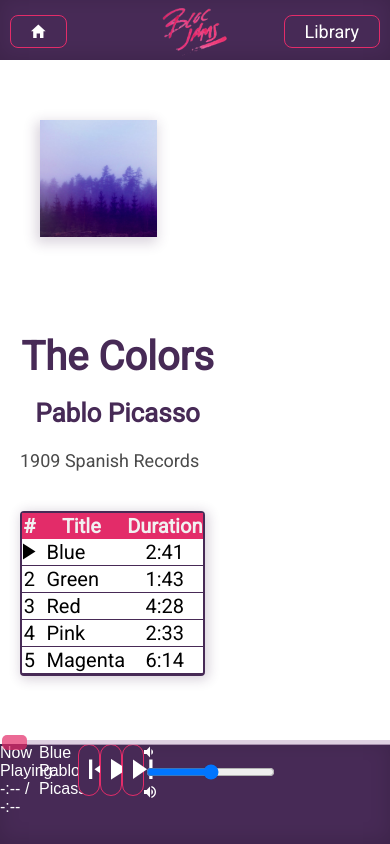
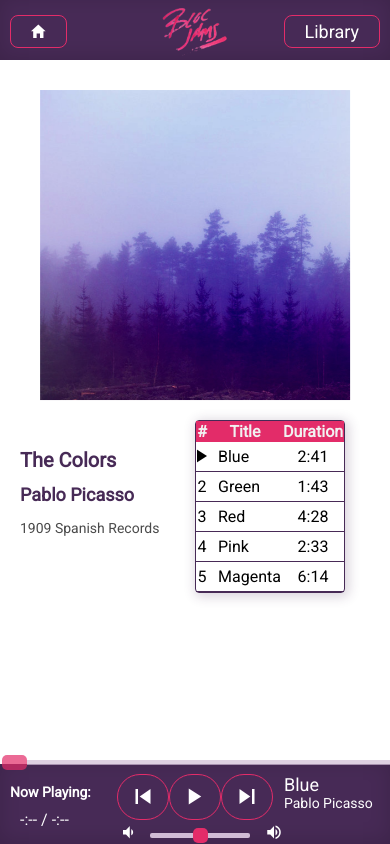
Before and after one commit to mattk-mke/bloc-jams-react, a React (Create React App) app: page /album/the-colors in a window 390 px wide. Built offline with nearby package versions, Linux system fonts and the light colour scheme.

Commit message:
Assignment 10: Styling -- Complete

```diff
--- a/public/index.html
+++ b/public/index.html
@@ -20,6 +20,8 @@
       Learn how to configure a non-root public URL by running `npm run build`.
     -->
     <link href="https://unpkg.com/ionicons@4.4.4/dist/css/ionicons.min.css" rel="stylesheet">
+    <link rel="stylesheet"
+    href="https://cdn.jsdelivr.net/npm/animate.css@3.5.2/animate.min.css">
     <title>Bloc Jams</title>
   </head>
   <body>
--- a/src/App.css
+++ b/src/App.css
@@ -1,9 +1,6 @@
 @import url('https://fonts.googleapis.com/css?family=Roboto');
 @import url('https://fonts.googleapis.com/css?family=Righteous');
 
-/* .App {
-  text-align: center;
-} */
 * {
   box-sizing: border-box;
 }
@@ -35,6 +32,7 @@ nav {
   background: #472A56;
   box-shadow: inset 0 -3px 20px 0 rgba(0,0,0,0.15);
   display: table;
+  z-index:999;
 }
 
 #nav-column-1 {
@@ -78,9 +76,7 @@ nav {
 
 
 #splash {
-  /* height: 200%; */
   width: 100%;
-  /* height: 45%; */
   margin-top: 80px;
   padding: 5px;
   background-image: url(/assets/images/blurred_backgrounds/blur_bg_splash.jpg);
@@ -98,12 +94,7 @@ nav {
 .splash-column {
   float: left;
   width: 50%;
-  /* padding: 100px 0px 0px 0px; */
-  height: 300px;
-  /* margin: auto; */
-  /* height: 45%; */
-
-  /* margin-top: 50%; */
+  height: 400px;
 }
 
 h1.bloc-jams {
@@ -112,7 +103,7 @@ h1.bloc-jams {
   font-size: 100px;
   color: #FFFFFF;
   text-shadow: 0 3px 8px #472A56;
-  margin: 10px 0px 0px 15%;
+  margin: 50px 0px 0px 15%;
 }
 
 h2.bloc-jams {
@@ -135,7 +126,7 @@ h2.bloc-jams {
   font-weight: bold;
   font-family: 'Roboto', sans-serif;
   font-size: 50px;
-  margin: 15% 10% 0 30%;
+  margin: 20% 10% 0 30%;
 }
 
 .selling-points:after {
@@ -147,7 +138,6 @@ h2.bloc-jams {
 .point {
   float: left;
   width: 33.33333333%;
-  /* height: auto; */
   padding: 0px 15px 0px 15px;
 }
 
@@ -192,7 +182,7 @@ h2.bloc-jams {
   .call-to-action {
     text-align: center;
     font-size: 36px;
-    margin: 10% 0 0 0;
+    margin: 20% 0 0 0;
   }
 }
 
@@ -245,9 +235,6 @@ h2.bloc-jams {
     text-align: center;
     margin-top: 0;
   }
-
-
-
 }
 
 /* --------- Library ---------*/
@@ -278,7 +265,6 @@ h2.bloc-jams {
   transform: translateY(-50%);
   float: left;
   width: 50%;
-  /* margin-left: 25%; */
   padding: 0 0 0 20px;
 }
 
@@ -348,35 +334,26 @@ h2.bloc-jams {
 
 .album {
   margin-top: 80px;
-  background-image: url(/assets/images/blurred_backgrounds/blur_bg_splash.jpg);
-  background-size: cover;
-  background-repeat: no-repeat;
-  background-position: center center;
 }
-.album-info:after {
+/* .current-album-info:after {
   content: "";
   display: table;
   clear: both;
-}
+} */
 
 #album-cover-art {
   height: relative;
-  width: 30%;
+  width: 40%;
   float: left;
-  /* padding: 20px; */
-  margin: 40px;
-  box-shadow: -2px 4px 12px 2px rgba(71,42,86,0.20);
+  padding: 40px;
+  /* box-shadow: -2px 4px 12px 2px rgba(71,42,86,0.20); */
 }
 .album-details {
   float: left;
   width: 50%;
-  /* position: relative;
-  top: 100px;
-  -ms-transform: translateY(-50%);
-  transform: translateY(-50%); */
   margin-top: 5%;
   text-align: center;
-  margin-left: 20px;
+  padding-left: 20px;
   height: 50%;
 }
 
@@ -438,6 +415,11 @@ h1.album-title {
   background-color: #E32C69;
   color: #F1F1F1;
 }
+
+td {
+  height: 40px
+}
+
 .player-bar {
   position: fixed;
   bottom: 0;
@@ -445,9 +427,97 @@ h1.album-title {
   background: #472A56;
   box-shadow: inset 0 -3px 20px 0 rgba(0,0,0,0.15);
   height: 100px;
+  z-index:999;
 }
 
+@media screen and (max-width: 1150px) {
 
+  .art-div {
+    width: 100%;
+  }
+  #album-cover-art {
+    width: 100%;
+    padding: 40px 150px;
+  }
+
+  .album-details {
+    width: 50%;
+    padding-left: 75px;
+  }
+
+  #song-list {
+    float: left;
+    width: 40%;
+    height: 50%;
+    margin-left: 0px;
+    margin-top: 40px;
+
+  }
+
+  #song-number-column {
+    text-align: center;
+    width: auto;
+  }
+
+  #song-duration-column {
+    width: auto;
+  }
+
+  #song-title-column {
+    width: auto;
+  }
+}
+
+@media screen and (max-width: 500px) {
+
+  #album-cover-art {
+    width: 100%;
+    padding: 10px 40px;
+  }
+
+  .current-album-info {
+    text-align: left;
+  }
+
+  .album-details {
+    width: 50%;
+    padding-left: 20px;
+  }
+
+  h1.album-title {
+    line-height: 1;
+    margin-bottom: 0px;
+    font-size: 20px;
+    text-align: left;
+  }
+
+  h2.album-artist {
+    font-size: 18px;
+    text-align: left;
+  }
+
+  .release-info {
+    font-family: 'Roboto', sans-serif;
+    font-size: 14px;
+    color: #4A4A4A;
+    text-align: left;
+  }
+
+  td {
+    height: 30px;
+  }
+
+  #song-list {
+    width: 30%;
+    margin-top: 10px;
+    border: 1px solid #472A56;
+    font-size: 16px;
+  }
+
+  .player-bar {
+    height: 80px;
+  }
+}
 
 /* --------- Player Bar ---------*/
 
@@ -484,21 +554,53 @@ h1.album-title {
 
 .now-playing {
   color: #FFFFFF;
+  font-family: 'Roboto', sans-serif;
 }
+
+.np {
+  margin: 20px 10px 10px 10px;
+  font-size: 18px;
+  font-weight: bold;
+}
+
+.np-time {
+  font-size: 18px;
+  margin: 20px 10px 10px 20px;
+  text-align: left;
+}
+
+.np-song {
+  font-size: 22px;
+  margin-top: 20px;
+}
+
+.np-artist {
+  font-size: 18px;
+  margin-top: 10px;
+}
+
 .np-left {
   float: left;
   width: 10%
 }
-
 
 .np-right {
   float: left;
   width: 10%
 }
 
+.control-buttons {
+  float: left;
+  position: absolute;
+  width: 100%;
+  text-align:center;
+  padding-left: 33.33333%;
+  padding-right: 33.33333%;
+  margin-top: 20px;
+}
 #previous, #play-pause, #next {
   float: left;
-  width: 5%;
+  width: 33.333333%;
   background: #472A56;
   border: 1px solid #E32C69;
   border-radius: 40px;
@@ -510,7 +612,160 @@ h1.album-title {
 }
 
 #volume-control {
-  float: left;
+  position: fixed;
+  bottom: 40px;
+  right: 5%;
+  float: right;
   width: 20%;
   color: #FFFFFF;
+  /* padding-top: 40px; */
 }
+
+#volume-control > span {
+  font-size: 26px;
+  color: #FFFFFF;
+  padding-left: 15px;
+  padding-right: 15px;
+  vertical-align: middle;
+}
+
+.volume-bar {
+  -webkit-appearance: none;
+  appearance: none;
+  width: 150px;
+  height: 5px;
+  background: #D0BCD5;
+  outline: none;
+  border-radius: 2px;
+}
+
+.volume-bar::-webkit-slider-thumb {
+  -webkit-appearance: none;
+  appearance: none;
+  width: 15px;
+  height: 15px;
+  border-radius: 5px;
+  background: #E32C69;
+  cursor: pointer;
+}
+
+@media screen and (max-width: 1150px) {
+
+  .np {
+    margin: 20px 10px 10px 10px;
+    font-size: 18px;
+    font-weight: bold;
+  }
+
+  .np-time {
+    font-size: 18px;
+    margin: 20px 10px 10px 20px;
+    text-align: left;
+  }
+
+  .np-song {
+    font-size: 22px;
+    margin-top: 20px;
+  }
+
+  .np-artist {
+    font-size: 18px;
+    margin-top: 10px;
+  }
+
+  .np-left {
+    float: left;
+    width: 17%;
+    margin-right: 0px;
+  }
+
+  .np-right {
+    float: left;
+    width: 20%;
+    margin-left: 0px;
+  }
+
+  .control-buttons {
+    float: left;
+    position: absolute;
+    width: 100%;
+    text-align:center;
+    padding-left: 40%;
+    padding-right: 40%;
+    margin-top: 20px;
+  }
+
+  #volume-control {
+    width: 200px;
+  }
+
+  #volume-control > span {
+    font-size: 22px;
+  }
+
+  .volume-bar {
+    width: 100px;
+  }
+}
+
+@media screen and (max-width: 500px) {
+
+  .seek-container {
+    position: fixed;
+    bottom: 75px;
+    width: 100%;
+  }
+
+  .np {
+    font-size: 14px;
+  }
+
+  .np-left {
+    width: 40%;
+  }
+  .np-right {
+    float: right;
+    width: 40%;
+    padding-left: 50px;
+  }
+
+  .np-song {
+    font-size: 18px;
+    margin-top: 10px;
+  }
+  .np-artist {
+    font-size: 14px;
+    margin-top: 0px;
+  }
+
+  .np-time {
+    font-size: 16px;
+    margin-top: 5px;
+  }
+
+  .control-buttons {
+    float: left;
+    position: absolute;
+    width: 100%;
+    text-align:center;
+    padding: 10px 30%;
+    margin-top: 0px;
+  }
+  #previous, #play-pause, #next {
+    font-size: 20px;
+  }
+
+  #volume-control {
+    bottom: 0;
+    right: 21%;
+
+  }
+
+  #volume-control > span {
+    font-size: 18px;
+  }
+
+  .volume-bar {
+    width: 100px;
+  }
+}
--- a/src/components/Album.js
+++ b/src/components/Album.js
@@ -122,15 +122,15 @@ class Album extends Component {
   render() {
     return (
       <section className="album">
-        <section id="album-info">
-          <img id="album-cover-art" src={this.state.album.albumCover} alt="album cover" />
-          <div className="album-details">
+        <section className="current-album-info">
+          <div className="art-div"><img id="album-cover-art" className="animated slideInUp" src={this.state.album.albumCover} alt="album cover" /></div>
+          <div className="album-details animated slideInUp">
             <h1 className="album-title">{this.state.album.title}</h1>
             <h2 className="album-artist">{this.state.album.artist}</h2>
             <div className="release-info">{this.state.album.releaseInfo}</div>
           </div>
         </section>
-        <table id="song-list">
+        <table id="song-list" className="animated slideInUp">
           <colgroup>
             <col id="song-number-column" />
             <col id="song-title-column" />
--- a/src/components/Landing.js
+++ b/src/components/Landing.js
@@ -2,7 +2,7 @@ import React from 'react';
 import { Link } from 'react-router-dom';
 
 const Landing = () => (
-  <section className="landing">
+  <section className="landing animated fadeIn">
     <section id="splash">
       <div className="splash-column">
         <h1 className="bloc-jams">Bloc Jams</h1>
--- a/src/components/Library.js
+++ b/src/components/Library.js
@@ -12,7 +12,7 @@ class Library extends Component {
       <section className="library">
         {
           this.state.albums.map( (album, index) =>
-            <Link className="album-column" to={`/album/${album.slug}`} key={index}>
+            <Link className="album-column animated bounceIn" to={`/album/${album.slug}`} key={index}>
               <div className="album-art">
                 <img height='300px' width="300px" src={album.albumCover} alt={album.title} />
               </div>
--- a/src/components/PlayerBar.js
+++ b/src/components/PlayerBar.js
@@ -3,11 +3,11 @@ import React, {Component} from 'react';
 class PlayerBar extends Component {
   render() {
     return (
-      <section className="player-bar">
-        <div class="now-playing">
+      <section className="player-bar animated slideInUp">
+        <div className="now-playing">
           <div className="np-left">
             <div className="np">Now Playing:</div>
-            <div className="current-time">{this.props.formatTime(this.props.currentTime)} / {this.props.formatTime(this.props.duration)}</div>
+            <div className="np-time">{this.props.formatTime(this.props.currentTime)} / {this.props.formatTime(this.props.duration)}</div>
           </div>
           <div className="np-right">
             <div className="np-song">{this.props.currentSong.title}</div>
```
Also changed, not shown: 2 other files (tests, documents, lock files or other folders).
